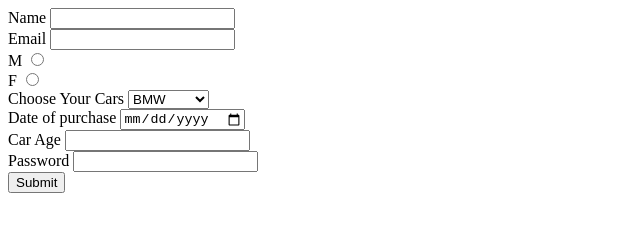
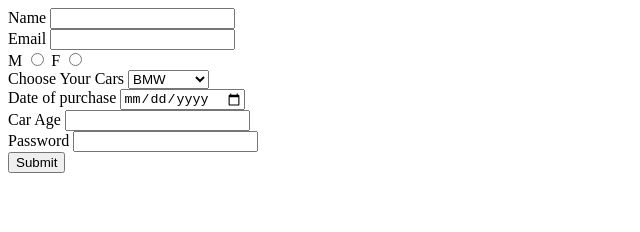
Before and after one commit to acciojob/car-insurance-form-Awadhesh08, a website: page main.html in a window 1280 px wide. Shown: the whole page, without its empty margins (0-640 px from the left). Drawn offline with Linux system fonts and the light colour scheme.

Commit message:
created a submission

```diff
--- a/main.html
+++ b/main.html
@@ -15,14 +15,12 @@
 
 		<label for="for_men">M</label>
 		<input type="radio" id="for_men" name="gender" required>
-		</br>
-
 		<label for="for_female">F</label>
 		<input type="radio" id="for_female" name="gender" required>
 		</br>
 
 		<label for="cars">Choose Your Cars</label>
-		<select id="cars" name="cars" requered>
+		<select id="cars" name="cars">
 			<option>BMW</option>
 			<option>Audi</option>
 			<option>Mercedez</option>
```
